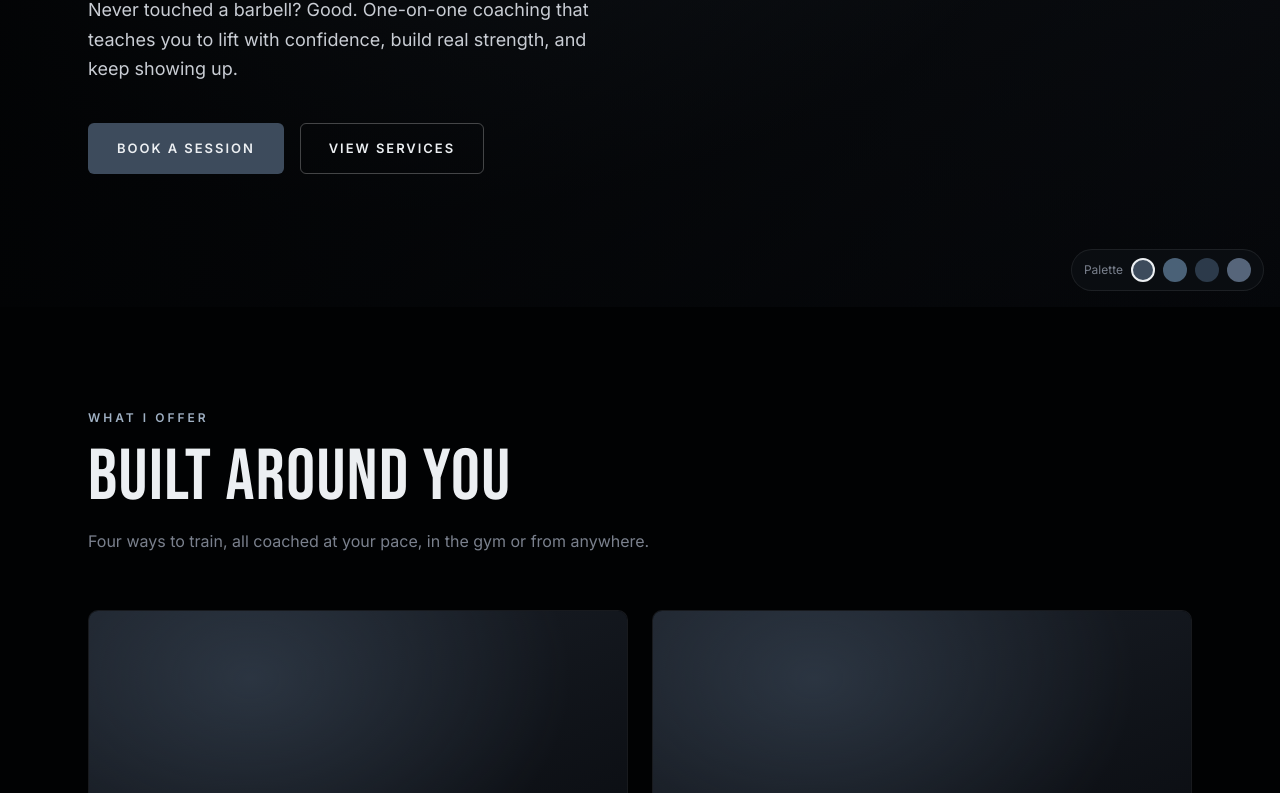
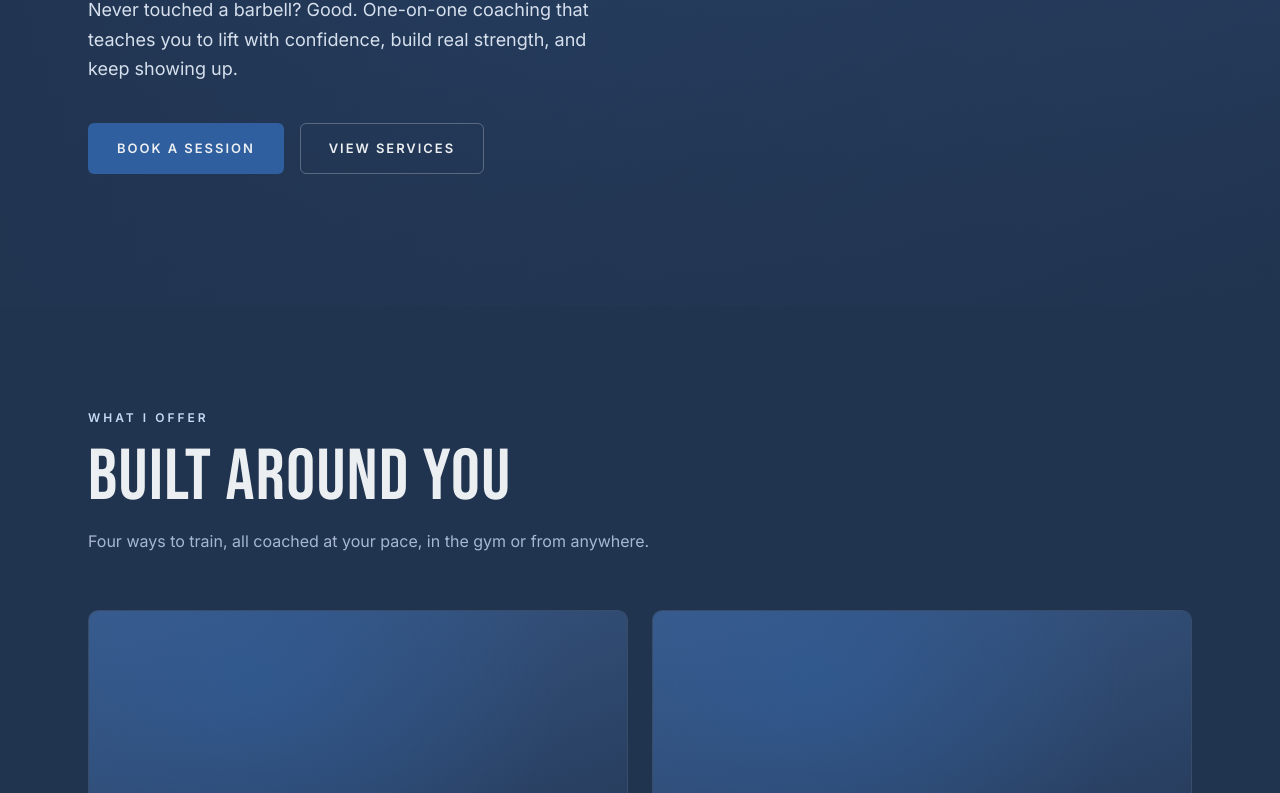
Before and after one commit to emmilco/pedro-coaching-site, a plain HTML site: page index.html in a window 1280 px wide. Shown: the part 493-1286 px from the top of the page. Drawn offline with Linux system fonts and the light colour scheme.

Commit message:
Adopt Lake navy palette as the site colour scheme
Brighter navy background (#20334f) with a saturated blue accent
(#2f5f9e) replaces the near-black background and slate accent.
Background, overlay and placeholder colours are now CSS variables so
the scheme lives entirely in :root.

Removes the palette-exploration switcher (js/palette.js) and the
palettes.html comparison page.

Co-Authored-By: Claude Opus 5.5 <noreply@anthropic.com>

```diff
--- a/css/style.css
+++ b/css/style.css
@@ -1,31 +1,29 @@
-/* Pedro Prime Fitness — site stylesheet
-   Colours are CSS variables. The four blue-grey palettes are selected by the
-   data-palette attribute on <html> (set by js/palette.js). */
+/* Pedro Prime Fitness — site stylesheet. Colours are CSS variables in :root. */
 
 :root {
-  --background: #010203;
-  --card: #04060b;
-  --muted: #14161b;
+  --background: #20334f;
+  --background-rgb: 32, 51, 79;   /* same colour as --background, for translucent overlays */
+  --card: #283d5c;
+  --muted: #30486b;
   --foreground: #eceff2;
-  --muted-foreground: #7a808d;
+  --body-text: #d6e0ed;
+  --muted-foreground: #a6b8d0;
   --border: #ffffff14;
+  --ph-light: #3a5a88;            /* image-placeholder gradient */
+  --ph-dark: #20334f;
   --radius: 0.625rem;
 
   /* Accent: --accent is used for fills (buttons, numbers, rules);
-     --accent-text is a lighter tint for accent-coloured text on the dark background. */
-  --accent: #3d4b5c;
-  --accent-hover: #4a5a6d;
-  --accent-text: #9fb0c3;
+     --accent-text is a lighter tint for accent-coloured text on the background. */
+  --accent: #2f5f9e;
+  --accent-hover: #3a6db0;
+  --accent-text: #c6daf2;
+  --accent-foreground: var(--foreground);  /* text on accent fills */
 
   --font-heading: "Bebas Neue", sans-serif;
   --font-body: "Inter", sans-serif;
   --container: 72rem;
 }
-
-[data-palette="slate"] { --accent: #3d4b5c; --accent-hover: #4a5a6d; --accent-text: #9fb0c3; }
-[data-palette="steel"] { --accent: #4a6177; --accent-hover: #587089; --accent-text: #a9bccf; }
-[data-palette="storm"] { --accent: #2c3a4a; --accent-hover: #38485b; --accent-text: #8fa3b8; }
-[data-palette="dusk"]  { --accent: #56657a; --accent-hover: #64748a; --accent-text: #b6c2d1; }
 
 *, *::before, *::after { box-sizing: border-box; }
 
@@ -89,7 +87,7 @@ h1, h2, h3 {
   transition: background-color 0.15s, border-color 0.15s, color 0.15s;
 }
 
-.btn-primary { background: var(--accent); color: var(--foreground); }
+.btn-primary { background: var(--accent); color: var(--accent-foreground); }
 .btn-primary:hover { background: var(--accent-hover); }
 
 .btn-outline { border-color: #ffffff40; color: var(--foreground); }
@@ -108,7 +106,7 @@ a:focus-visible, button:focus-visible {
   position: fixed;
   inset: 0 0 auto 0;
   z-index: 50;
-  background: rgba(1, 2, 3, 0.8);
+  background: rgba(var(--background-rgb), 0.8);
   backdrop-filter: blur(12px);
   -webkit-backdrop-filter: blur(12px);
   border-bottom: 1px solid var(--border);
@@ -181,7 +179,7 @@ a:focus-visible, button:focus-visible {
   position: relative;
   background:
     radial-gradient(ellipse at 30% 20%, color-mix(in srgb, var(--accent) 55%, transparent), transparent 60%),
-    linear-gradient(160deg, #1a1f27 0%, #07090d 100%);
+    linear-gradient(160deg, var(--ph-light) 0%, var(--ph-dark) 100%);
   display: flex;
   align-items: flex-end;
   overflow: hidden;
@@ -217,7 +215,7 @@ a:focus-visible, button:focus-visible {
   position: absolute;
   inset: 0;
   z-index: 1;
-  background: linear-gradient(90deg, rgba(1,2,3,0.92) 0%, rgba(1,2,3,0.6) 55%, rgba(1,2,3,0.3) 100%);
+  background: linear-gradient(90deg, rgba(var(--background-rgb),0.92) 0%, rgba(var(--background-rgb),0.6) 55%, rgba(var(--background-rgb),0.3) 100%);
 }
 
 .hero .container { position: relative; z-index: 2; }
@@ -231,7 +229,7 @@ a:focus-visible, button:focus-visible {
   max-width: 34rem;
   margin: 1.5rem 0 2.5rem;
   font-size: 1.125rem;
-  color: #c9cdd4;
+  color: var(--body-text);
 }
 
 .btn-row { display: flex; flex-wrap: wrap; gap: 1rem; }
@@ -322,7 +320,7 @@ a:focus-visible, button:focus-visible {
   height: 1.5rem;
 }
 
-.testimonial blockquote { margin: 0 0 1.5rem; color: #c9cdd4; }
+.testimonial blockquote { margin: 0 0 1.5rem; color: var(--body-text); }
 .testimonial figcaption { font-weight: 600; }
 .testimonial figcaption span { display: block; font-weight: 400; font-size: 0.875rem; color: var(--muted-foreground); }
 
@@ -398,6 +396,7 @@ a:focus-visible, button:focus-visible {
   letter-spacing: 0.2em;
   text-transform: uppercase;
   background: var(--accent);
+  color: var(--accent-foreground);
   padding: 0.25rem 0.625rem;
   border-radius: 4px;
   margin-bottom: 1rem;
@@ -432,7 +431,7 @@ a:focus-visible, button:focus-visible {
 .contact-panel h2 { font-size: 2.75rem; margin-bottom: 1rem; }
 
 .steps { counter-reset: step; list-style: none; padding: 0; margin: 1.5rem 0 2rem; }
-.steps li { counter-increment: step; display: flex; gap: 1rem; padding: 0.75rem 0; color: #c9cdd4; }
+.steps li { counter-increment: step; display: flex; gap: 1rem; padding: 0.75rem 0; color: var(--body-text); }
 .steps li::before {
   content: "0" counter(step);
   font-family: var(--font-heading);
@@ -472,32 +471,3 @@ a:focus-visible, button:focus-visible {
 .footer-nav a:hover { color: var(--foreground); }
 
 .footer-bottom { padding-top: 2rem; font-size: 0.8125rem; color: var(--muted-foreground); }
-
-/* ---------- Palette switcher (exploration only) ---------- */
-
-.palette-switcher {
-  position: fixed;
-  right: 1rem;
-  bottom: 1rem;
-  z-index: 100;
-  display: flex;
-  align-items: center;
-  gap: 0.5rem;
-  padding: 0.5rem 0.75rem;
-  background: #0b0e13ee;
-  border: 1px solid var(--border);
-  border-radius: 999px;
-  font-size: 0.75rem;
-  color: var(--muted-foreground);
-}
-
-.palette-switcher button {
-  width: 1.5rem;
-  height: 1.5rem;
-  border-radius: 50%;
-  border: 2px solid transparent;
-  cursor: pointer;
-  padding: 0;
-}
-
-.palette-switcher button[aria-pressed="true"] { border-color: var(--foreground); }
--- a/index.html
+++ b/index.html
@@ -1,5 +1,5 @@
 <!DOCTYPE html>
-<html lang="en" data-palette="slate">
+<html lang="en">
 <head>
   <meta charset="utf-8">
   <meta name="viewport" content="width=device-width, initial-scale=1">
@@ -9,7 +9,6 @@
   <link rel="preconnect" href="https://fonts.gstatic.com" crossorigin>
   <link href="https://fonts.googleapis.com/css2?family=Bebas+Neue&family=Inter:wght@400;500;600&display=swap" rel="stylesheet">
   <link rel="stylesheet" href="css/style.css">
-  <script src="js/palette.js"></script>
   <script src="js/site.js" defer></script>
 </head>
 <body>
--- a/js/palette.js
+++ /dev/null
@@ -1,48 +0,0 @@
-// Palette exploration: applies the chosen blue-grey palette site-wide and
-// renders a small switcher in the corner. Remove this script (and the
-// .palette-switcher CSS) once a palette is settled into :root in style.css.
-(function () {
-  var PALETTES = {
-    slate: "#3d4b5c",
-    steel: "#4a6177",
-    storm: "#2c3a4a",
-    dusk: "#56657a"
-  };
-  var KEY = "ppf-palette";
-  var root = document.documentElement;
-
-  var fromUrl = new URLSearchParams(location.search).get("palette");
-  if (fromUrl && PALETTES[fromUrl]) localStorage.setItem(KEY, fromUrl);
-  var current = localStorage.getItem(KEY);
-  if (!PALETTES[current]) current = "slate";
-  root.setAttribute("data-palette", current);
-
-  function apply(name) {
-    current = name;
-    localStorage.setItem(KEY, name);
-    root.setAttribute("data-palette", name);
-    document.querySelectorAll(".palette-switcher button").forEach(function (b) {
-      b.setAttribute("aria-pressed", String(b.dataset.palette === name));
-    });
-  }
-
-  document.addEventListener("DOMContentLoaded", function () {
-    var bar = document.createElement("div");
-    bar.className = "palette-switcher";
-    bar.setAttribute("role", "group");
-    bar.setAttribute("aria-label", "Accent palette");
-    bar.appendChild(document.createTextNode("Palette"));
-    Object.keys(PALETTES).forEach(function (name) {
-      var b = document.createElement("button");
-      b.type = "button";
-      b.dataset.palette = name;
-      b.title = name;
-      b.setAttribute("aria-label", name);
-      b.style.background = PALETTES[name];
-      b.setAttribute("aria-pressed", String(name === current));
-      b.addEventListener("click", function () { apply(name); });
-      bar.appendChild(b);
-    });
-    document.body.appendChild(bar);
-  });
-})();
```
Also changed, not shown: contact.html (+1 -2 lines), palettes.html (deleted, +0 -114 lines), pricing.html (+1 -2 lines), services.html (+1 -2 lines), 1 other file.
